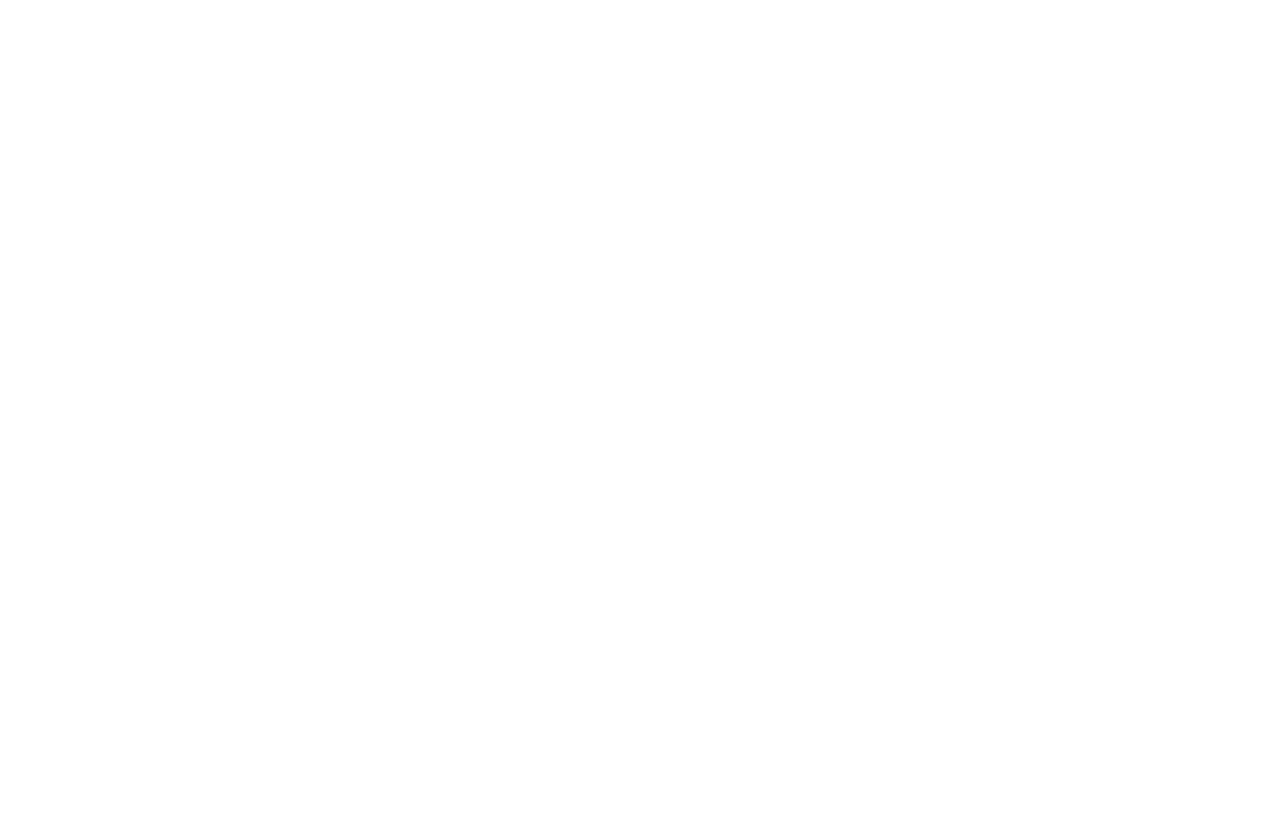
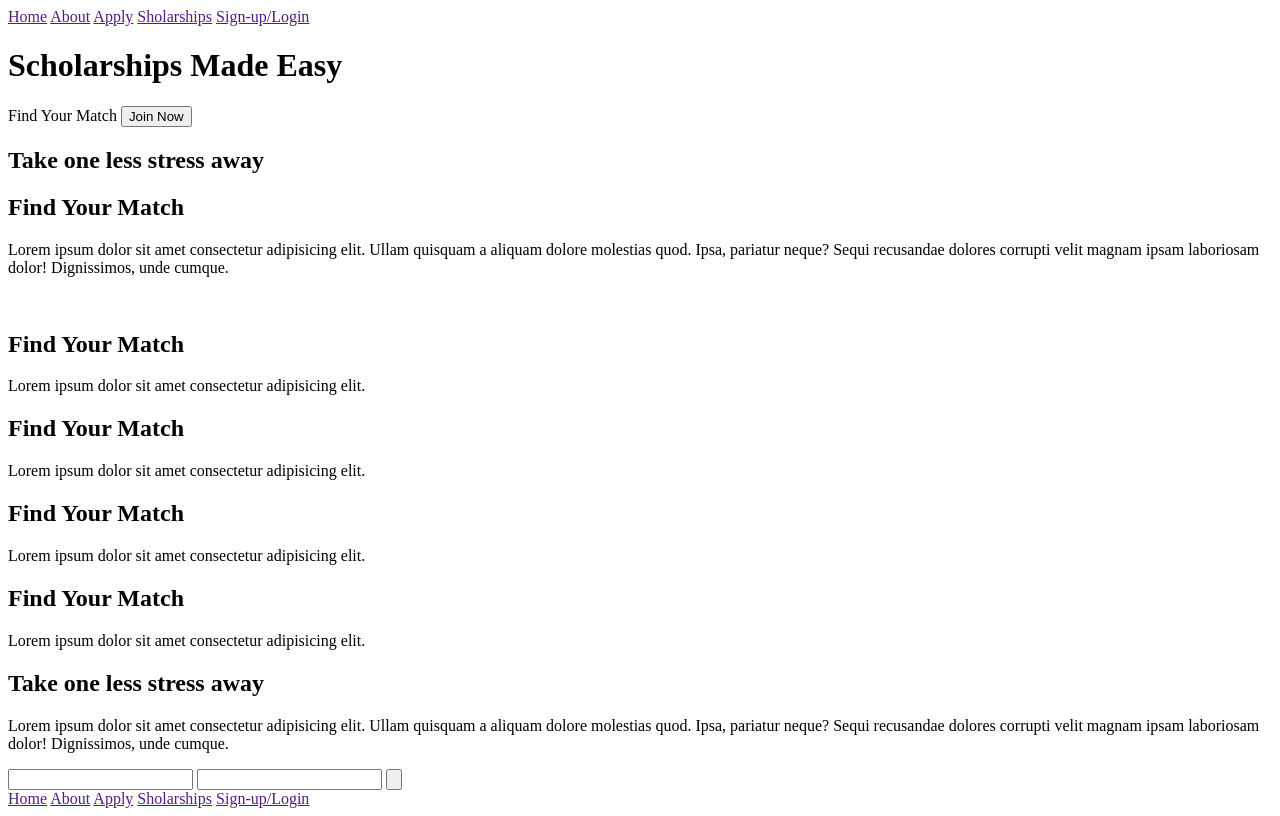
Before and after one commit to ReyaTaylor/Scholarship-website, a plain HTML site: page index.html in a window 1280 px wide. Drawn offline with Linux system fonts and the light colour scheme.

Commit message:
added html content

```diff
--- a/index.html
+++ b/index.html
@@ -7,5 +7,70 @@
 </head>
 <body>
 
+    <!-- header -->
+    <main>
+    <nav>
+    <a href="" class="li">Home</a>
+    <a href="" class="li">About</a>
+    <a href="" class="li">Apply</a>
+    <a href="" class="li">Sholarships</a>
+    <a href="" class="li">Sign-up/Login</a>
+    </nav>
+    <header>
+        <h1>Scholarships Made Easy</h1>
+        <span>Find Your Match</span>
+        <button>Join Now</button>
+    </header>
+</main>
+
+    <!-- main content -->
+    <section class="main">
+
+        <div class="promo1">
+        <h1>Take one less stress away</h1>
+        <h2>Find Your Match</h2>
+        <p>Lorem ipsum dolor sit amet consectetur adipisicing elit. Ullam quisquam a aliquam dolore molestias quod.
+        Ipsa, pariatur neque? Sequi recusandae dolores corrupti velit magnam ipsam laboriosam dolor! Dignissimos, unde cumque.</p>
+    </div>
+</section>
+    <section class="steps-section">
+        <div class="steps-img">
+            <img src="" alt="" sizes="" srcset="">
+        </div>
+        <div class="steps">
+        <h2>Find Your Match</h2>
+        <p>Lorem ipsum dolor sit amet consectetur adipisicing elit.</p>
+        <h2>Find Your Match</h2>
+        <p>Lorem ipsum dolor sit amet consectetur adipisicing elit.</p>
+        <h2>Find Your Match</h2>
+        <p>Lorem ipsum dolor sit amet consectetur adipisicing elit.</p>
+        <h2>Find Your Match</h2>
+        <p>Lorem ipsum dolor sit amet consectetur adipisicing elit.</p>
+    </div>
+</section>
+
+
+    <!-- promo box -->
+    <section class="promo-box">
+        <h1>Take one less stress away</h1>
+        <p>Lorem ipsum dolor sit amet consectetur adipisicing elit. Ullam quisquam a aliquam dolore molestias quod.
+            Ipsa, pariatur neque? Sequi recusandae dolores corrupti velit magnam ipsam laboriosam dolor! Dignissimos, unde cumque.</p>
+    </section>
+    <!-- sign up form -->
+    <section class="form">
+        <form action="" method="get">
+            <input type="text">
+            <input type="email" name="" id="">
+            <input type="submit" value="">
+        </form>
+    </section>
+     <!-- Footer -->
+    <footer>
+        <a href="" class="li">Home</a>
+        <a href="" class="li">About</a>
+        <a href="" class="li">Apply</a>
+        <a href="" class="li">Sholarships</a>
+        <a href="" class="li">Sign-up/Login</a>
+    </footer>
 </body>
 </html>
```
